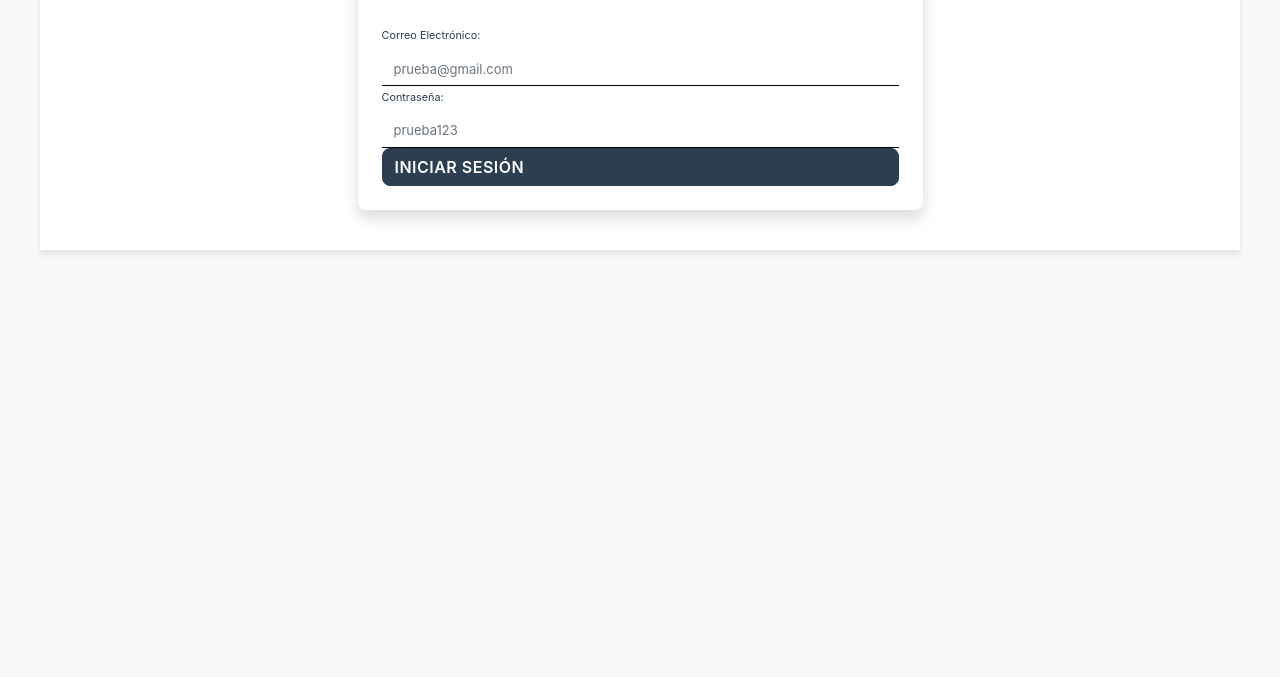
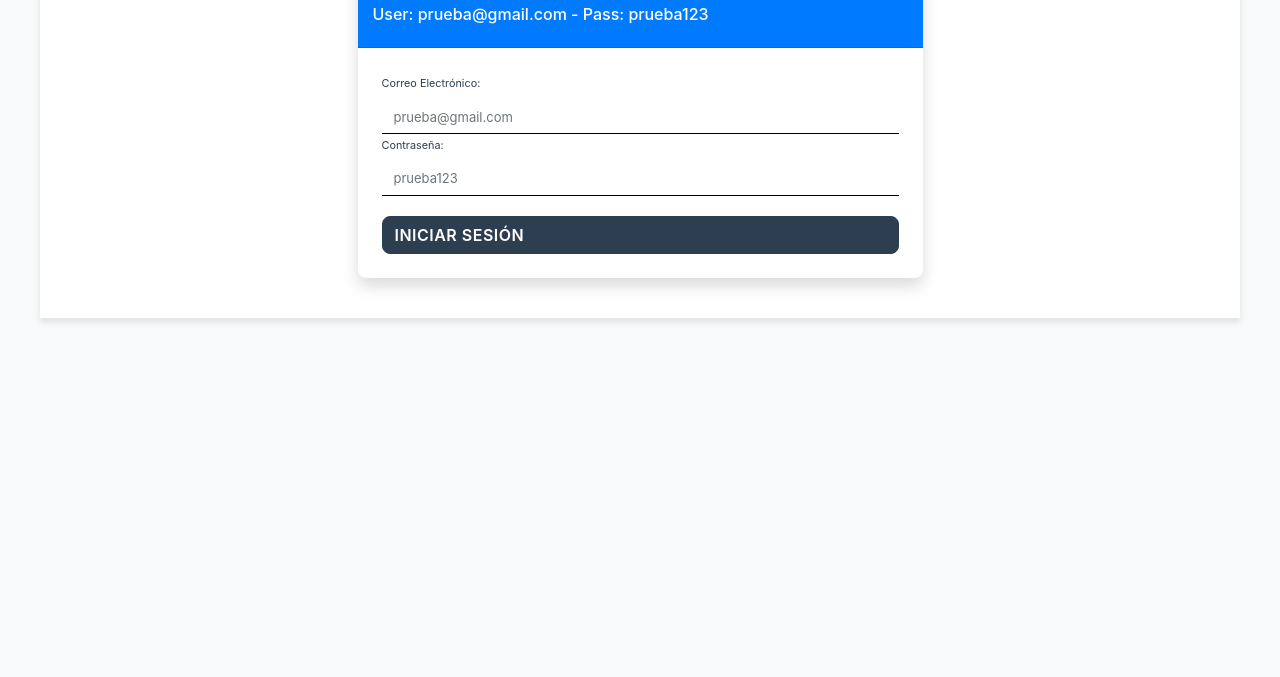
Before and after one commit to HiramRamirezR/muestra-control-alumnos, a plain HTML site: page html/index.html in a window 1280 px wide. Shown: the part 123-800 px from the top of the page. Drawn offline with nearby package versions, Linux system fonts and the light colour scheme.

Commit message:
explicit user and password

```diff
--- a/html/index.html
+++ b/html/index.html
@@ -1,13 +1,15 @@
 <!DOCTYPE html>
 <html lang="es">
+
 <head>
   <meta charset="UTF-8">
   <meta name="viewport" content="width=device-width, initial-scale=1.0">
   <title>Iniciar Sesión</title>
   <link rel="stylesheet" href="https://stackpath.bootstrapcdn.com/bootstrap/4.5.2/css/bootstrap.min.css">
   <link rel="shortcut icon" href="#" type="image/x-icon">
-    <link href="../css/style.css" rel="stylesheet">
+  <link href="../css/style.css" rel="stylesheet">
 </head>
+
 <body class="bg-light">
 
   <div class="container">
@@ -16,17 +18,22 @@
         <div class="card shadow">
           <div class="card-header bg-primary text-white">
             <h1 class="mb-0 text-center">Iniciar Sesión</h1>
+            <br>
+            <h3>User: prueba@gmail.com - Pass: prueba123</h3>
           </div>
           <div class="card-body p-4">
             <form id="loginForm">
               <div class="form-group">
                 <label for="email">Correo Electrónico:</label>
-                <input type="email" id="email" name="email" class="form-control" required placeholder="prueba@gmail.com">
+                <input type="email" id="email" name="email" class="form-control" required
+                  placeholder="prueba@gmail.com">
               </div>
               <div class="form-group">
                 <label for="password">Contraseña:</label>
-                <input type="password" id="password" name="password" class="form-control" required placeholder="prueba123">
+                <input type="password" id="password" name="password" class="form-control" required
+                  placeholder="prueba123">
               </div>
+              <br>
               <button type="button" id="login" class="btn btn-primary btn-block">Iniciar Sesión</button>
             </form>
           </div>
@@ -36,6 +43,7 @@
   </div>
 
   <script src="../js/login.js" type="module"></script>
-    <script src="../js/standardize-buttons.js"></script>
+  <script src="../js/standardize-buttons.js"></script>
 </body>
+
 </html>
```
